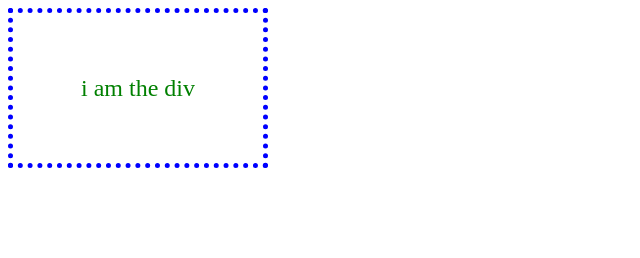
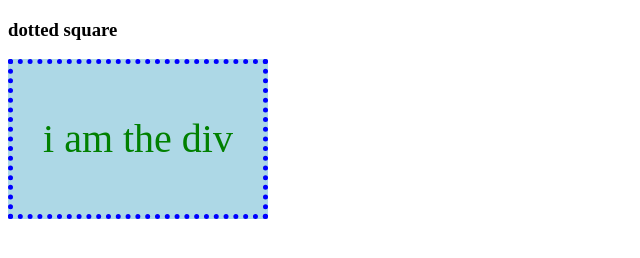
Before and after one commit to dimaBohomaz/november3, a plain HTML site: page index.html in a window 1280 px wide. Both pictures are taken after a click on the element "i am the div". Shown: the whole page, without its empty margins (0-640 px from the left). Drawn offline with Linux system fonts and the light colour scheme.

Commit message:
second commit

```diff
--- a/index.html
+++ b/index.html
@@ -16,10 +16,15 @@
 	</style>
 </head>
 <body>
+	  <h3>dotted square</h3>
 	  <div>i am the div</div>
 	  <script>
       let square = document.querySelector('div');
-	  	square.onclick = function() {this.style.width = '250px'}
+	  	square.onclick = function() {
+	  		this.style.width = '250px';
+	  		this.style.fontSize = '2.5em';
+	  		this.style.background = 'lightblue';
+	  }
 	  </script>
 </body>
 </html>
```
